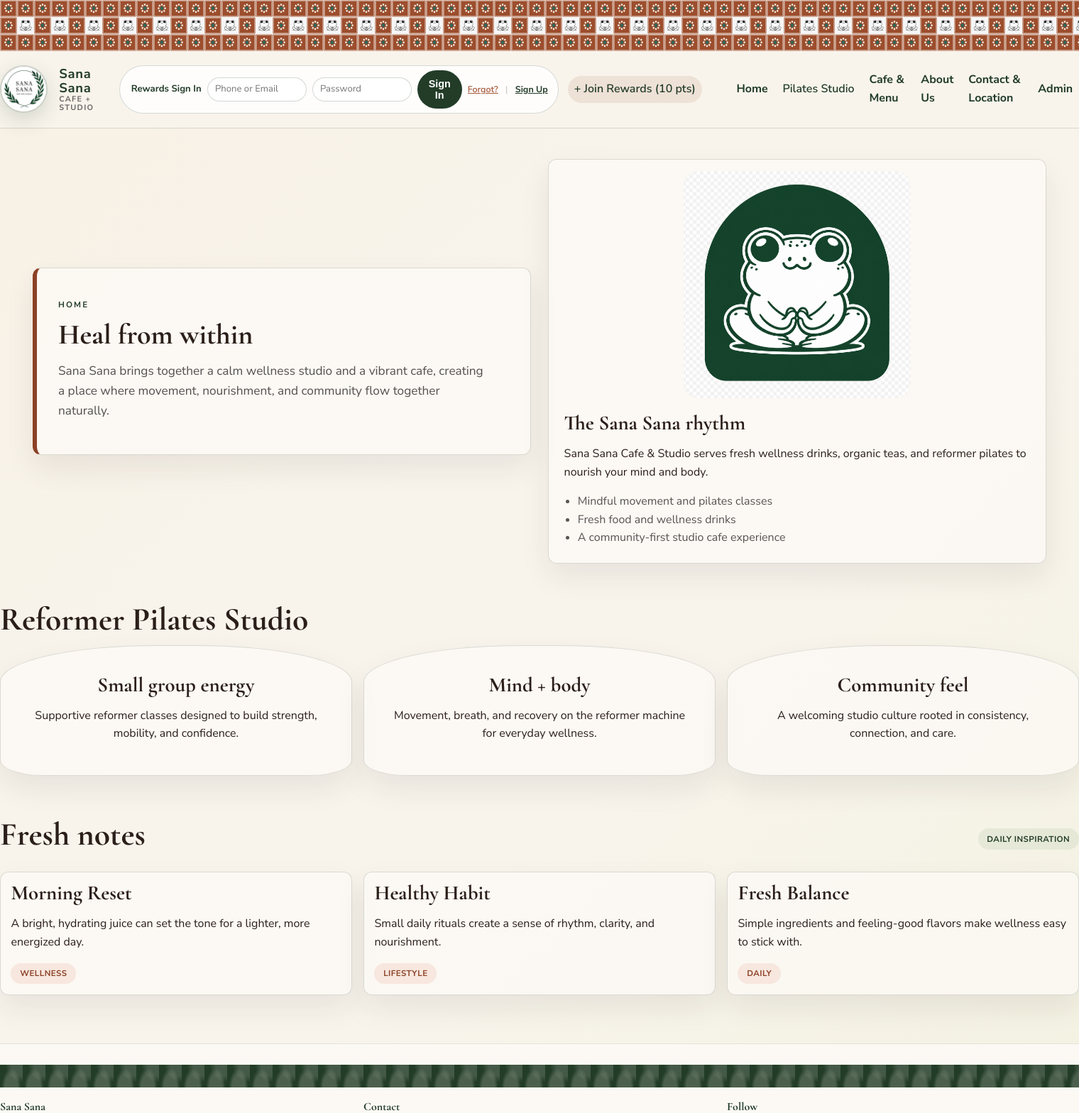
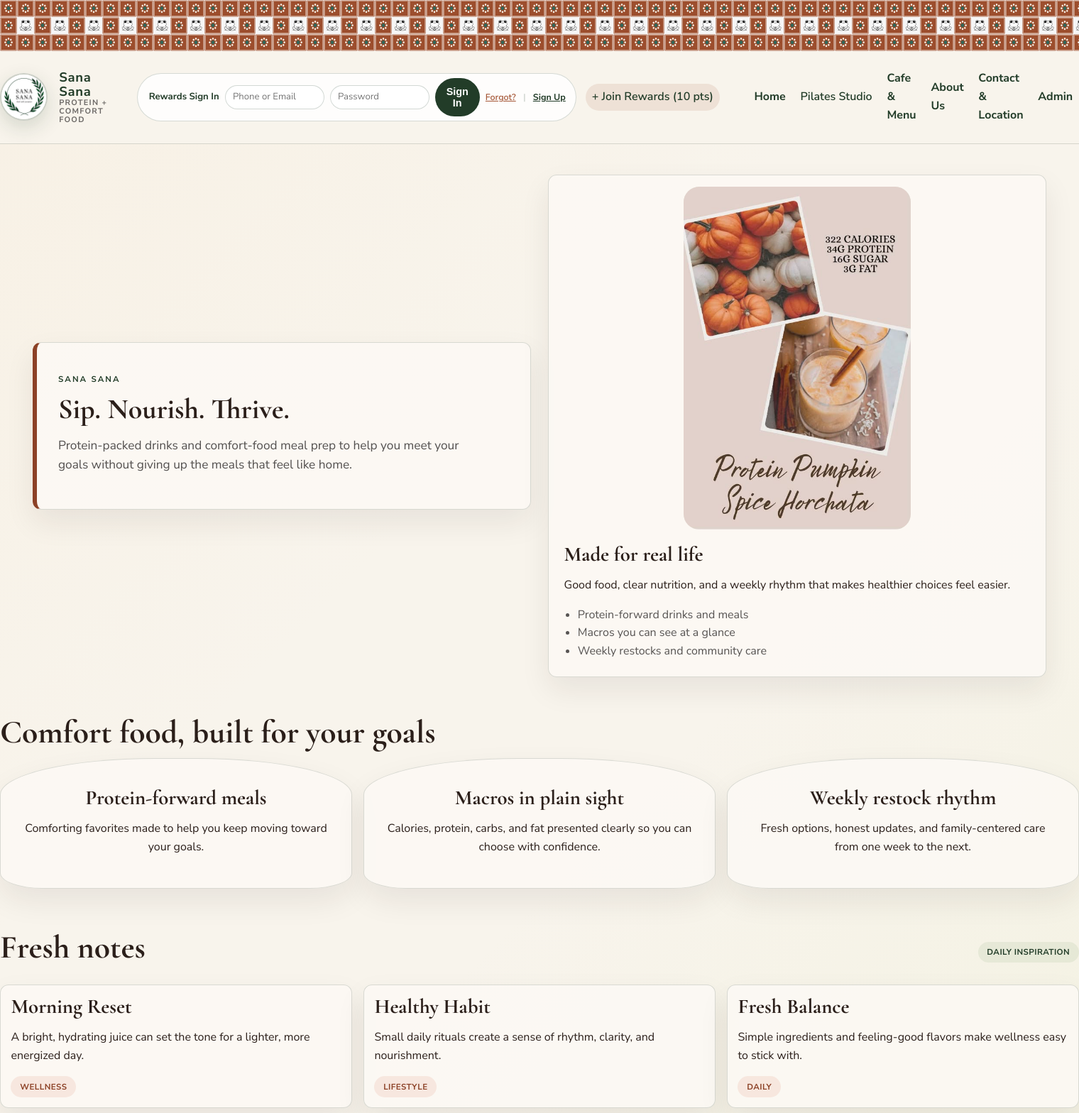
Before and after one commit to Jerrinator/sana-sana, a Flask app: page / in a window 1520 px wide. Shown: the top 1568 px of the page at 71% size. Run offline with Flask 3, Linux system fonts and the light colour scheme.

Commit message:
Align branding with Facebook product and community voice

```diff
--- a/app/templates/partials/header.html
+++ b/app/templates/partials/header.html
@@ -7,7 +7,7 @@
       </span>
       <span class="brand-text-wrap">
         <span class="brand-text">Sana Sana</span>
-        <span class="brand-tag">Cafe + Studio</span>
+        <span class="brand-tag">Protein + Comfort Food</span>
       </span>
     </a>
 
--- a/app/templates/public/home.html
+++ b/app/templates/public/home.html
@@ -3,19 +3,19 @@
 <section class="hero">
   <div class="container hero-grid">
     <div class="hero-copy">
-      <p class="eyebrow">Home</p>
-      <h1>{{ site_content.hero_text }}</h1>
-      <p class="lead">Sana Sana brings together a calm wellness studio and a vibrant cafe, creating a place where movement, nourishment, and community flow together naturally.</p>
+      <p class="eyebrow">Sana Sana</p>
+      <h1>Sip. Nourish. Thrive.</h1>
+      <p class="lead">Protein-packed drinks and comfort-food meal prep to help you meet your goals without giving up the meals that feel like home.</p>
     </div>
     <div class="hero-card hero-visual-card">
-      <img src="{{ url_for('static', filename='images/download(8).png') }}" alt="Sana Sana mascot" class="mascot-image" />
+      <img src="{{ url_for('static', filename='images/facebook/788758530_122163614613083929_7563104704126387061_n.jpg') }}" alt="Protein Pumpkin Spice Horchata with nutrition information" class="mascot-image" />
       <div class="hero-card-copy">
-        <h3>The Sana Sana rhythm</h3>
-        <p>{{ site_content.mission_snapshot }}</p>
+        <h3>Made for real life</h3>
+        <p>Good food, clear nutrition, and a weekly rhythm that makes healthier choices feel easier.</p>
         <ul>
-          <li>Mindful movement and pilates classes</li>
-          <li>Fresh food and wellness drinks</li>
-          <li>A community-first studio cafe experience</li>
+          <li>Protein-forward drinks and meals</li>
+          <li>Macros you can see at a glance</li>
+          <li>Weekly restocks and community care</li>
         </ul>
       </div>
     </div>
@@ -23,11 +23,11 @@
 </section>
 
 <section class="container section split-help">
-  <h2>Reformer Pilates Studio</h2>
+  <h2>Comfort food, built for your goals</h2>
   <div class="triple">
-    <article class="info-block card-arched"><h3>Small group energy</h3><p>Supportive reformer classes designed to build strength, mobility, and confidence.</p></article>
-    <article class="info-block card-arched"><h3>Mind + body</h3><p>Movement, breath, and recovery on the reformer machine for everyday wellness.</p></article>
-    <article class="info-block card-arched"><h3>Community feel</h3><p>A welcoming studio culture rooted in consistency, connection, and care.</p></article>
+    <article class="info-block card-arched"><h3>Protein-forward meals</h3><p>Comforting favorites made to help you keep moving toward your goals.</p></article>
+    <article class="info-block card-arched"><h3>Macros in plain sight</h3><p>Calories, protein, carbs, and fat presented clearly so you can choose with confidence.</p></article>
+    <article class="info-block card-arched"><h3>Weekly restock rhythm</h3><p>Fresh options, honest updates, and family-centered care from one week to the next.</p></article>
   </div>
 </section>
 
--- a/app/templates/public/menu.html
+++ b/app/templates/public/menu.html
@@ -3,8 +3,8 @@
 <section class="container section">
   <div class="menu-page-intro">
     <p class="eyebrow">Cafe &amp; Menu</p>
-    <h1>Good things, made simply.</h1>
-    <p class="lead">Fresh food, bright drinks, and nourishing favorites to enjoy before class, after movement, or whenever you need a beautiful pause.</p>
+    <h1>Meals that feel like home.</h1>
+    <p class="lead">Protein-packed drinks and comforting meal prep with clear macros, fresh restocks, and flavors worth coming back for.</p>
   </div>
 
   <div class="triple" style="margin-bottom: 2.5rem;">
```
